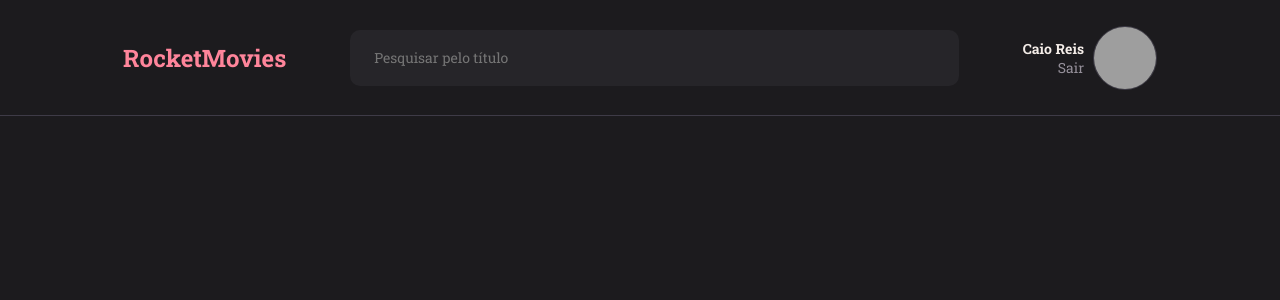
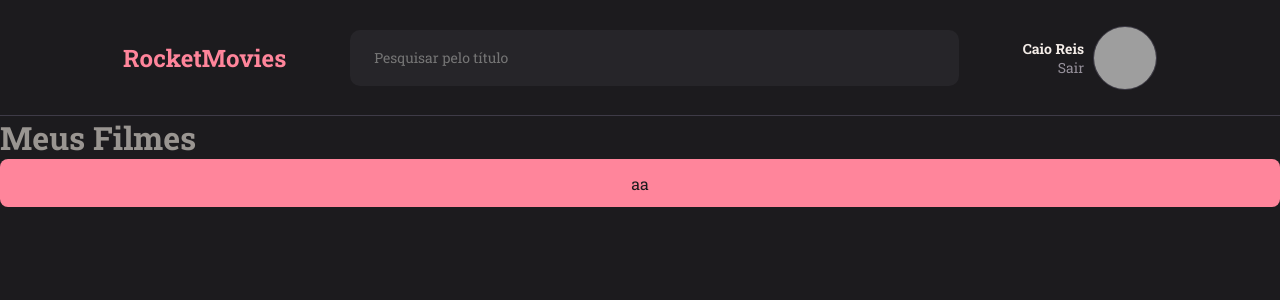
Before and after one commit to iCaioReis/Explorer-Stage09-Desafio-RocketMovies, a React (Vite) app in the folder RocketMovies/: page / in a window 1280 px wide. Shown: the top 300 px of the page. Built offline with nearby package versions, Linux system fonts and the light colour scheme; grey boxes are pictures that could not be loaded.

Commit message:
Created Component Button

```diff
--- /dev/null
+++ b/RocketMovies/src/components/Button/index.jsx
@@ -0,0 +1,9 @@
+import { Container } from "./styles.cjs"
+
+export function Button ({ title, ...rest }){
+    return(
+        <Container {...rest}>
+            { title }
+        </Container>
+    );
+};
--- /dev/null
+++ b/RocketMovies/src/components/Button/styles.cjs
@@ -0,0 +1,12 @@
+import styled from "styled-components";
+
+export const Container = styled.button`
+    width: 100%;
+    height: 48px;
+
+    background-color: ${({ theme }) => theme.COLORS.THEME_COLOR};
+    color: ${({ theme }) => theme.COLORS.BACKGROUND_700};
+
+    border: none;
+    border-radius: 8px;
+`;
--- a/RocketMovies/src/pages/Home/index.jsx
+++ b/RocketMovies/src/pages/Home/index.jsx
@@ -1,11 +1,16 @@
 import { Container } from "./styles";
 
 import { Header } from "../../components/Header";
+import { Button } from "../../components/Button";
 
 export function Home (){
     return(
         <Container>
             <Header></Header>
+            <main>
+                <h1>Meus Filmes</h1>
+                <Button title={"aa"}/>
+            </main>
 
         </Container>
     );
```
